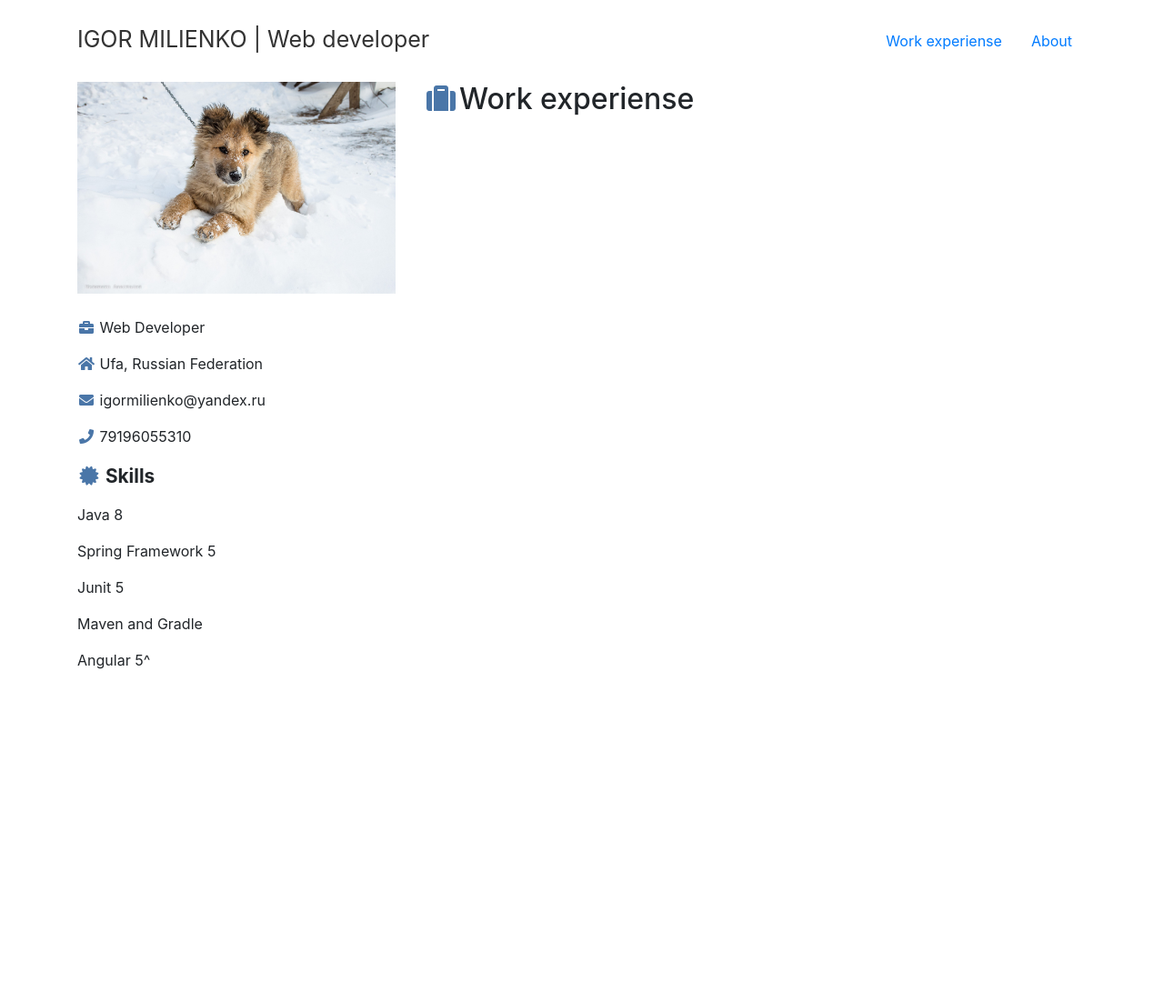
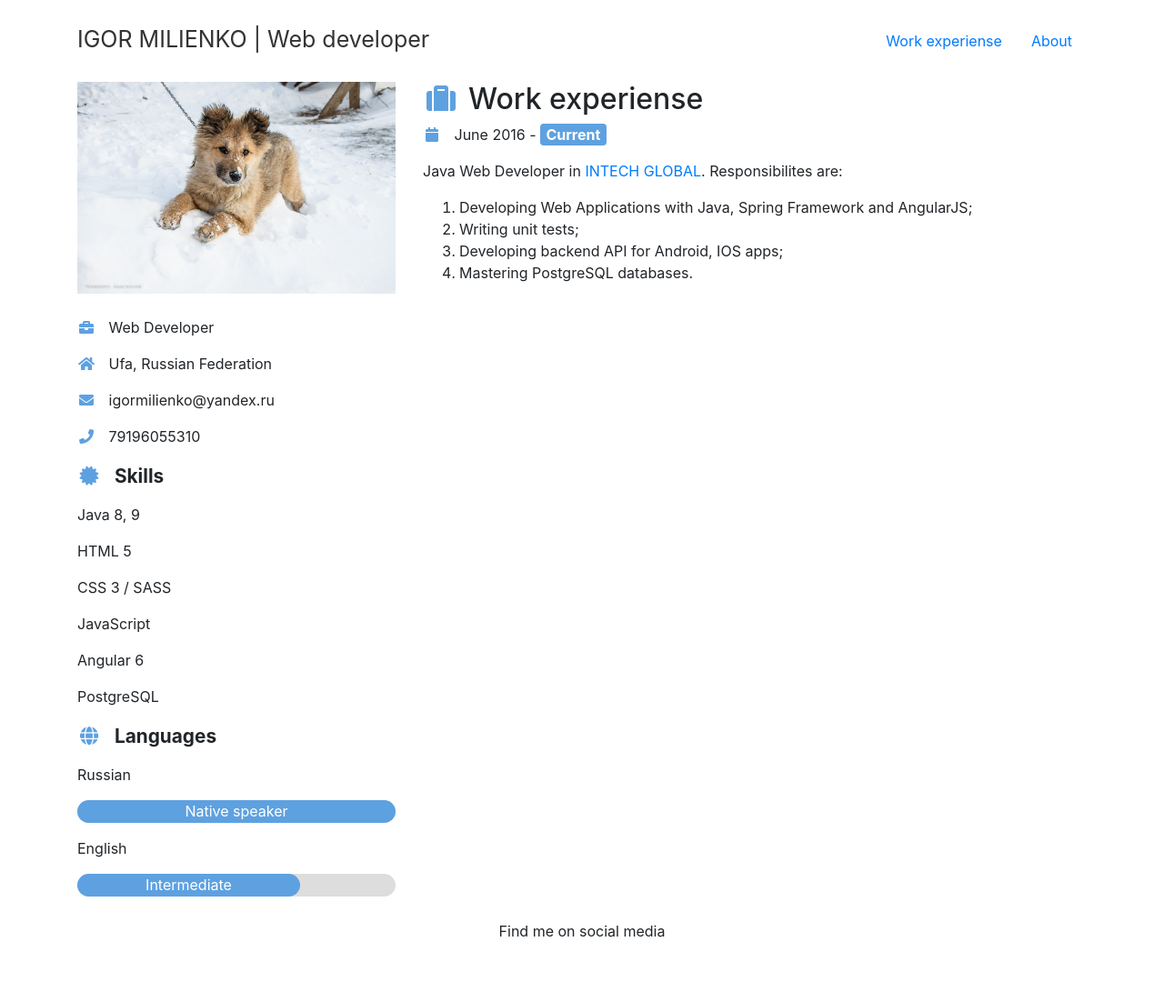
Before and after one commit to koilimen/koilimen.github.io, a Jekyll site: the page built from index.md, in a window 1280 px wide. Shown: the whole page at 91% size. Built offline with Jekyll 4.4.1, drawn with Linux system fonts in a browser that asks for light colours; nearby versions of some CDN libraries; our own code applies the rules of GitHub Pages for plain Markdown files; before the commit the page ends 900 px from its top, so only the background shows below that.

Commit message:
Added new elements in cv page

```diff
--- a/_includes/footer.html
+++ b/_includes/footer.html
@@ -0,0 +1,8 @@
+<footer>
+	<div class="row">
+		<div class="col-lg-12">
+			Find me on social media
+		</div>
+	</div>
+
+</footer>
--- a/_layouts/cv_layout.html
+++ b/_layouts/cv_layout.html
@@ -3,7 +3,7 @@ layout: default
 ---
 <main class="row" aria-label="Content">
     <div class="col-md-4 ">
-        <aside class='profile'>
+        <aside class='profile '>
             <div class="profile__image">
                 <img src='{{"/assets/elly.jpg" | absolute_url}}' class='img-fluid' alt='My face' />
             </div>
@@ -18,24 +18,50 @@ layout: default
                     <i class='fa fa-certificate fa-fw fa_cb'></i> Skills
                 </div>
                 <p class='profile__details_row'>
-                    Java 8
+                     Java 8, 9
+                </p>
+                <p class='profile__details_row'>
+                    HTML 5
                 </p>
                 <p class='profile__Details_row'>
-                    Spring Framework 5
+                    CSS 3 / SASS
                 </p>
                 <p class='profile__Details_row'>
-                    Junit 5
+                    JavaScript
                 </p>
                 <p class='profile__Details_row'>
-                    Maven and Gradle
+                    Angular 6
                 </p>
                 <p class='profile__Details_row'>
-                    Angular 5^
+                    PostgreSQL
+                </p>
+            </div>
+            <div class="profile__details">
+                <div class='profile__details-heading'>
+                    <i class="fa fa-globe fa-fw"></i> Languages
+                </div>
+                <p class='profile__Details_row'>
+                    Russian
+                    <div class="bar-wrapper">
+                        <div class='bar' style="width:100%">
+                            Native speaker
+                        </div>
+                    </div>
+                </p>
+                <p class='profile__Details_row'>
+                    English
+                    <div class="bar-wrapper">
+                        <div class='bar' style="width:70%">
+                            Intermediate
+                        </div>
+                    </div>
                 </p>
             </div>
         </aside>
     </div>
     <div class="col-md-8">
-        {{ content }}
+        <article class="content ">
+            {{ content }}
+        </article>
     </div>
 </main>
--- /dev/null
+++ b/_sass/_colors.sass
@@ -0,0 +1 @@
+$primary-color: #5ea1e0
--- /dev/null
+++ b/_sass/_footer.sass
@@ -0,0 +1,6 @@
+@import 'colors'
+
+footer
+	height: 100px
+	text-align: center
+	padding: 10px
--- a/_sass/koilimen.sass
+++ b/_sass/koilimen.sass
@@ -1,2 +1,3 @@
 @import 'partials'
+@import '_footer'
 @import '_profile'
--- a/_sass/partials.sass
+++ b/_sass/partials.sass
@@ -1,5 +1,7 @@
+@import 'colors'
+
 .fa
-	color: #4a76a8 !important
+	color: $primary-color !important
 header
 	margin: 25px 	0 25px
 .left-floated
@@ -17,3 +19,26 @@ header
 		font-size: 15px
 	&:hover
 		opacity: 0.8
+
+.bar-wrapper
+	display: block
+	background: #ddd
+	width: 100%
+	border-radius: 20px
+	.bar
+		border-radius: 20px
+		display: block
+		height: 25px
+		background: $primary-color
+		color: #fff
+		text-align: center
+.shadowed
+	box-shadow: 0 2px 5px 0 rgba(0, 0, 0, 0.16), 0 2px 10px 0 rgba(0, 0, 0, 0.12)
+	padding: 25px 10px
+
+.badge-blue
+	font-size: 1rem
+	background-color: $primary-color
+
+.fa-fw
+	margin-right: 10px
--- a/index.md
+++ b/index.md
@@ -5,3 +5,11 @@
 layout: cv_layout
 ---
 ## <i class='fa fa-suitcase fa-fw'></i>Work experiense
+<i class="fa fa-calendar fa-fw w3-margin-right"></i> June 2016 - <span class="badge badge-info badge-blue "> Current</span>
+
+Java Web Developer in [INTECH GLOBAL](https://intech-global.com){:target="_blank"}.
+Responsibilites are:
+1. Developing Web Applications with Java, Spring Framework and AngularJS;
+2. Writing unit tests;
+3. Developing backend API for Android, IOS apps;
+4. Mastering PostgreSQL databases.
```
